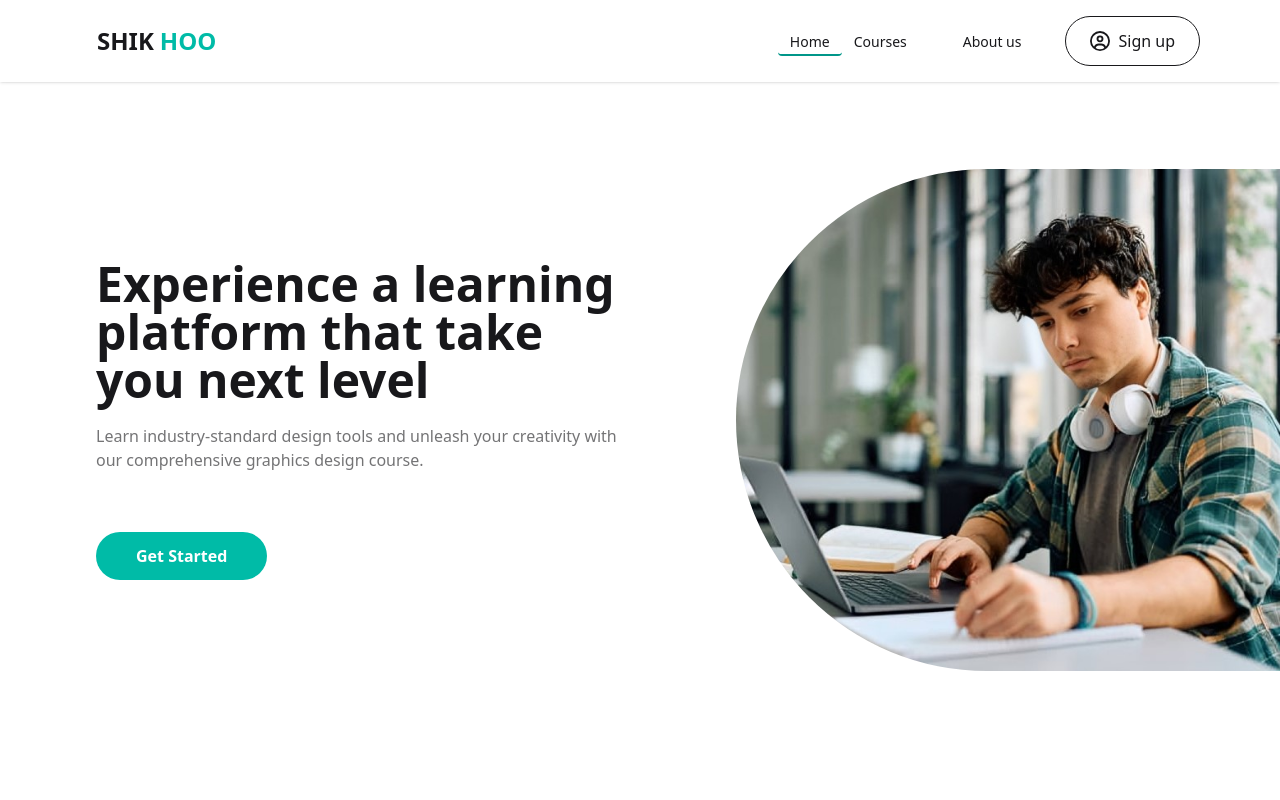
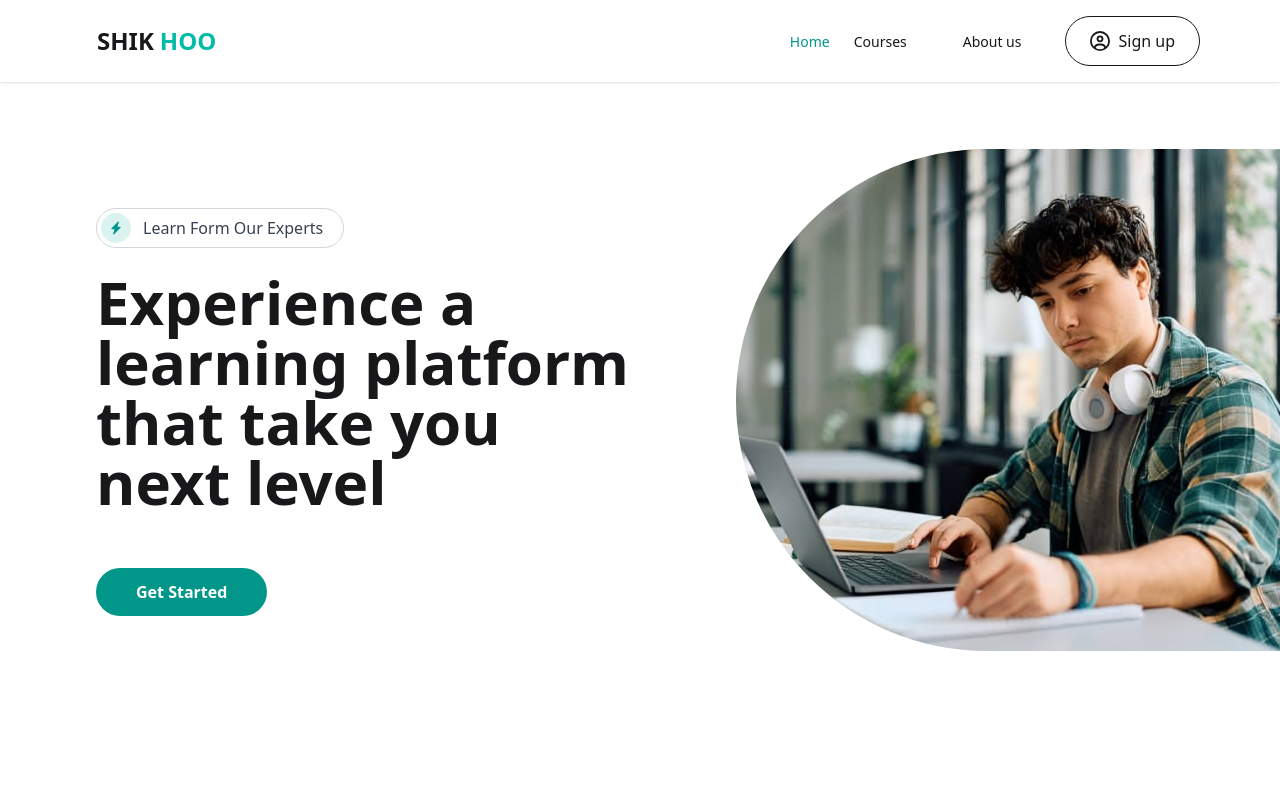
Before and after one commit to Md-Siyam94/course-master-client, a React (Vite) app: page / in a window 1280 px wide. Shown: the top 800 px of the page. Built offline with nearby package versions, Linux system fonts and the light colour scheme; no server answers.

Commit message:
update login page

```diff
--- a/src/components/CourseCard.jsx
+++ b/src/components/CourseCard.jsx
@@ -53,12 +53,12 @@ const CourseCard = ({ course, refetch }) => {
             <div className="card-body items-center ">
                 <h2 className="card-title">{title}</h2>
                 <p className='opacity-60'>{description}</p>
-                <div className='flex  gap-6'>
+                <div className=' justify-start '>
                     <p className='text-lg font-semibold opacity-55'>Batch {batch}</p>
                     <p className='text-lg opacity-70'>price: {price} Tk</p>
                 </div>
-                <div className="card-actions items-center gap-5">
-                    <button className='py-2 px-6 cursor-pointer rounded-full font-semibold bg-teal-600 hover:bg-teal-700 text-white'><Link to={`/course-details/${_id}`}>See Details</Link></button>
+                <div className="card-actions justify-center items-center gap-5">
+                    <button className='py-2 px-6  cursor-pointer rounded-full font-semibold bg-teal-600 hover:bg-teal-700 text-white'><Link to={`/course-details/${_id}`}>See Details</Link></button>
                     {
                         isAdmin && <div className='flex gap-6'>
                             <Link to={`/dashboard/update-course/${_id}`} className='py-2 px-4 cursor-pointer rounded-full font-semibold bg-teal-600 hover:bg-teal-700 text-white'><FaRegEdit className='text-2xl' /></Link>
--- a/src/components/shared/Navbar.jsx
+++ b/src/components/shared/Navbar.jsx
@@ -12,19 +12,19 @@ const Navbar = () => {
     const links = <>
         <li><NavLink to={"/"}
             className={({ isActive }) =>
-                isActive ? "border-b-2 border-teal-600 pb-0.5 " : " hover:text-teal-600 "
+                isActive ? "text-teal-600 pb-0.5 " : " hover:text-teal-600 "
             }
         >Home</NavLink></li>
         <li>{
             !user && <NavLink className={({ isActive }) =>
-            isActive ? "border-b-2 border-teal-600 pb-0.5 " : " hover:text-teal-600 "
+            isActive ? "text-teal-600 pb-0.5 " : " hover:text-teal-600 "
         } to={'/our-courses'}>Courses</NavLink>}</li>
         <li>{
             user && <NavLink className={({ isActive }) =>
-            isActive ? "border-b-2 border-teal-600 pb-0.5 " : " hover:text-teal-600 "
+            isActive ? "text-teal-600 pb-0.5 " : " hover:text-teal-600 "
         } to={"/dashboard/my-classes"}>My Classes</NavLink>}</li>
         <li><NavLink className={({ isActive }) =>
-            isActive ? "border-b-2 border-teal-600 pb-0.5 " : " hover:text-teal-600 "
+            isActive ? "text-teal-600 pb-0.5 " : " hover:text-teal-600 "
         } to={'/about-us'}>About us</NavLink></li>
 
     </>
--- a/src/components/shared/PrimaryButton.jsx
+++ b/src/components/shared/PrimaryButton.jsx
@@ -2,8 +2,8 @@ import { Link } from 'react-router-dom'
 
 export default function PrimaryButton({btnText, to, style}) {
   return (
-    <div  className={`grid ${style?.includes("justify-start") ? "justify-start" : "justify-center"} `}>
-        <Link to={to} className={`grid  bg-teal-500 mt-10 hover:bg-teal-600 cursor-pointer text-white mx-auto font-bold py-3 px-10 rounded-full`}>
+    <div  className={`grid ${style} ${style?.includes("justify-start") ? "justify-start" : "justify-center"} `}>
+        <Link to={to} className={`grid  bg-teal-600 mt-10 hover:bg-teal-700 cursor-pointer text-white mx-auto font-bold py-3 px-10 rounded-full`}>
             {btnText}
         </Link>
     </div>
--- a/src/pages/All Courses/OurCourses.jsx
+++ b/src/pages/All Courses/OurCourses.jsx
@@ -78,7 +78,7 @@ const OurCourses = () => {
                 </div>
             </div>
             {/* map courses */}
-            <div className='grid lg:grid-cols-3 md:grid-cols-2 grid-cols-1 mt-6 justify-evenly '>
+            <div className='grid lg:grid-cols-3 md:grid-cols-2 grid-cols-1 gap-10 mt-6 justify-evenly '>
                 {
                     courses.map(course => <CourseCard key={course?._id} course={course}></CourseCard>)
                 }
--- a/src/pages/Home/Hero.jsx
+++ b/src/pages/Home/Hero.jsx
@@ -2,16 +2,14 @@ import React from 'react';
 import { Link } from 'react-router-dom';
 import banner from "../../assets/bannerImg.jpg"
 import PrimaryButton from '../../components/shared/PrimaryButton';
+import SectionHeading from '../../components/shared/SectionHeading';
 
 const Hero = () => {
     return (
-        <div className='lg:h-screen  lg:flex items-center mt-5 justify-between '>
+        <div className='lg:h-screen  lg:flex items-center  justify-between '>
             <div className='flex-1 mx-24'>
-                <h1 className='lg:text-5xl md:text-4xl text-3xl font-semibold '>Experience a learning
-                    platform that take you
-                    next level</h1>
-                <p className='opacity-60 my-5 '>Learn industry-standard design tools and unleash your creativity with our comprehensive graphics design course.</p>
-                <PrimaryButton btnText={"Get Started"} to={"/our-courses"} style={"justify-start"}></PrimaryButton>
+                <SectionHeading heading={"Learn Form Our Experts"} title={"Experience a learning platform that take you next level"} style={"items-start lg:text-6xl text-start"}></SectionHeading>
+                <PrimaryButton btnText={"Get Started"} to={"/our-courses"} style={"justify-start -mt-12"}></PrimaryButton>
             </div>
             <div className='flex-1 hidden lg:block'>
                 <img className='w-full rounded-l-full' src={banner} alt="learning banner" />
--- a/src/pages/Registration/Singup.jsx
+++ b/src/pages/Registration/Singup.jsx
@@ -57,14 +57,8 @@ const Singup = () => {
     }
     return (
         <div className="hero bg-base-200 min-h-screen">
-            <div className="hero-content w-11/12 flex-col lg:flex-row">
-                <div className="text-center hidden lg:block  lg:text-left">
+            <div className="hero-content w-11/12 ">
 
-                    <p className="py-6">
-                        Provident cupiditate voluptatem et in. Quaerat fugiat ut assumenda excepturi exercitationem
-                        quasi. In deleniti eaque aut repudiandae et a id nisi.
-                    </p>
-                </div>
                 <div className="card bg-base-100 w-full lg:max-w-md md:max-w-sm py-10 shrink-0 shadow-2xl">
                     <div className="card-body">
                         <h1 className="text-xl text-center font-bold">Sign up</h1>
@@ -87,7 +81,7 @@ const Singup = () => {
                                 <div><a className="link link-hover">Forgot password?</a></div>
 
                                 <p className='text-red-500 mt-1'>{error}</p>
-                                <button className="btn bg-teal-600 hover:bg-teal-700 text-white rounded-full mt-4"><MdOutlineLogin className='text-xl' />Sign up</button>
+                                <button className="btn bg-teal-600 hover:bg-teal-700 text-white rounded-box mt-8"><MdOutlineLogin className='text-xl' />Sign up</button>
                                 <p className='text-center my-2'>Already have an Account ? please <Link to={'/login'} className='text-blue-600 '>Login</Link></p>
                                 <div><GoogleLogin></GoogleLogin></div>
                             </fieldset>
```
Also changed, not shown: src/pages/Registration/Login.jsx (+81 -9 lines).
